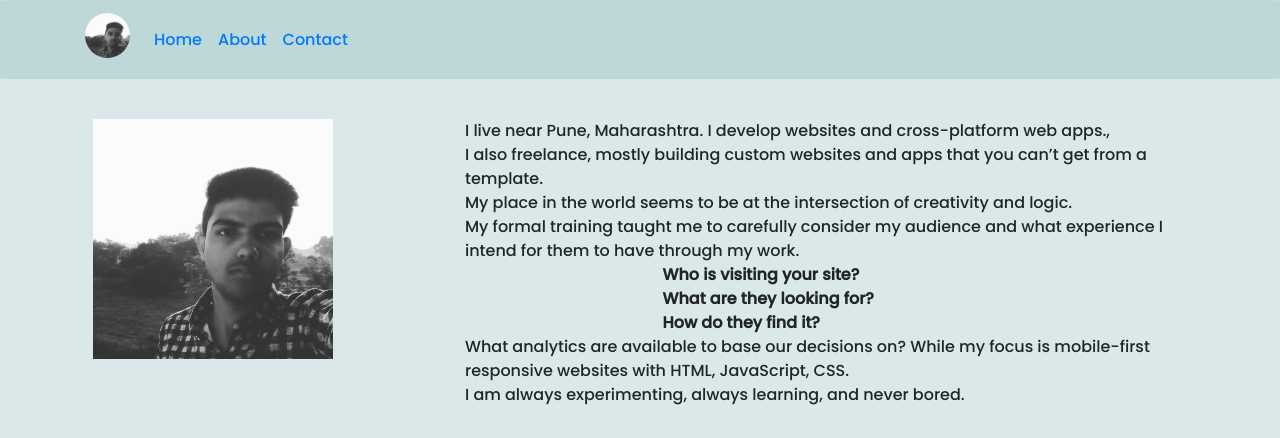
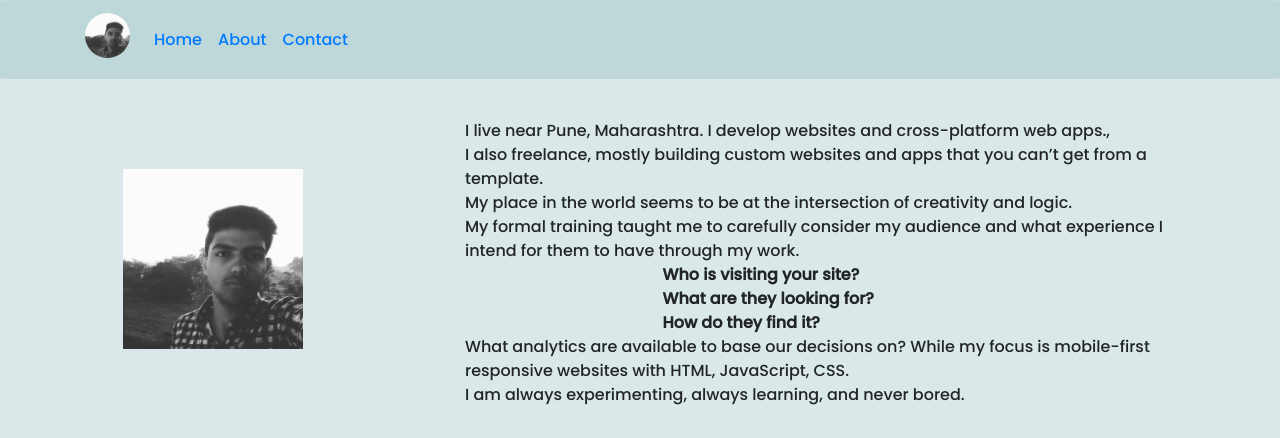
Before and after one commit to aNISH-2K/anishyadav.github.io, a website: page about.html in a window 1280 px wide. Shown: the top 438 px of the page. Drawn offline with nearby package versions, Linux system fonts and the light colour scheme.

Commit message:
update index

```diff
--- a/css/styles.css
+++ b/css/styles.css
@@ -56,7 +56,7 @@ body {
 }
 
 #im2 {
-    height: 260px;
+    height: 240px;
     overflow-x: hidden;
     /* border-radius: 50%; */
     z-index: 3;
@@ -74,3 +74,35 @@ body {
 .unchecked {
     color: rgba(255, 255, 255, 0.844);
 }
+
+@media only screen and (min-width: 576px) {
+    #im2 {
+        display: block;
+        margin-left: 28%;
+        margin-right: auto;
+        margin-top: 150px;
+        margin-bottom: auto;
+        height: 160px;
+        width: 144px;
+    }
+}
+
+@media only screen and (min-width: 768px) {
+    #im2 {
+        display: block;
+        margin-left: 33%;
+        margin-right: auto;
+        margin-top: 100px;
+        margin-bottom: auto;
+        height: 180px;
+        width: 162px;
+    }
+}
+
+@media only screen and (min-width: 992px) {
+    #im2 {
+        margin-top: 50px;
+        height: 200px;
+        width: 180px;
+    }
+}
```
Also changed, not shown: index.html (+4 -6 lines), img/Coursera-BootStrap4.jpg (added).
